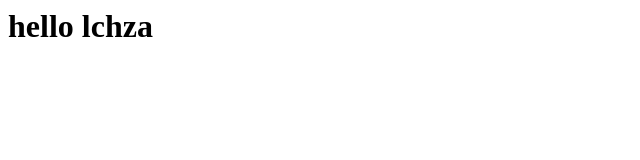
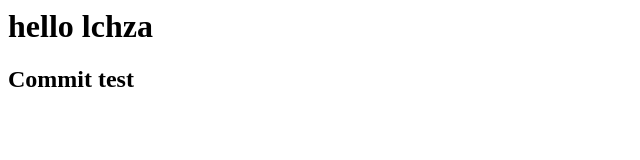
Before and after one commit to lchzaboy/lchzaWebsite, a plain HTML site: page index.html in a window 1280 px wide. Shown: the whole page, without its empty margins (0-640 px from the left). Drawn offline with Linux system fonts and the light colour scheme.

Commit message:
commit test

```diff
--- a/index.html
+++ b/index.html
@@ -1 +1,2 @@
 <h1>hello lchza </h2>
+<h2>Commit test</h2>
```
